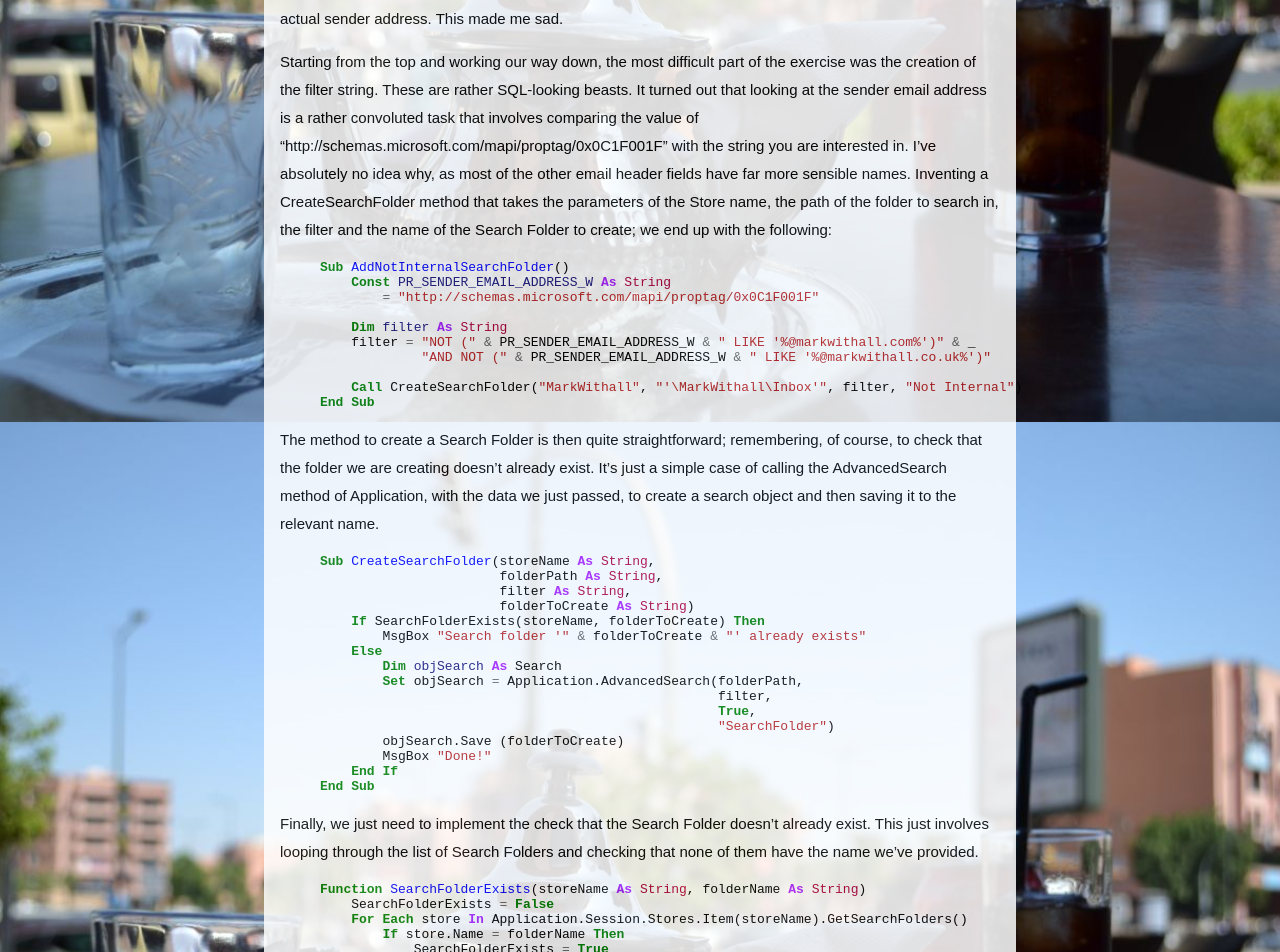
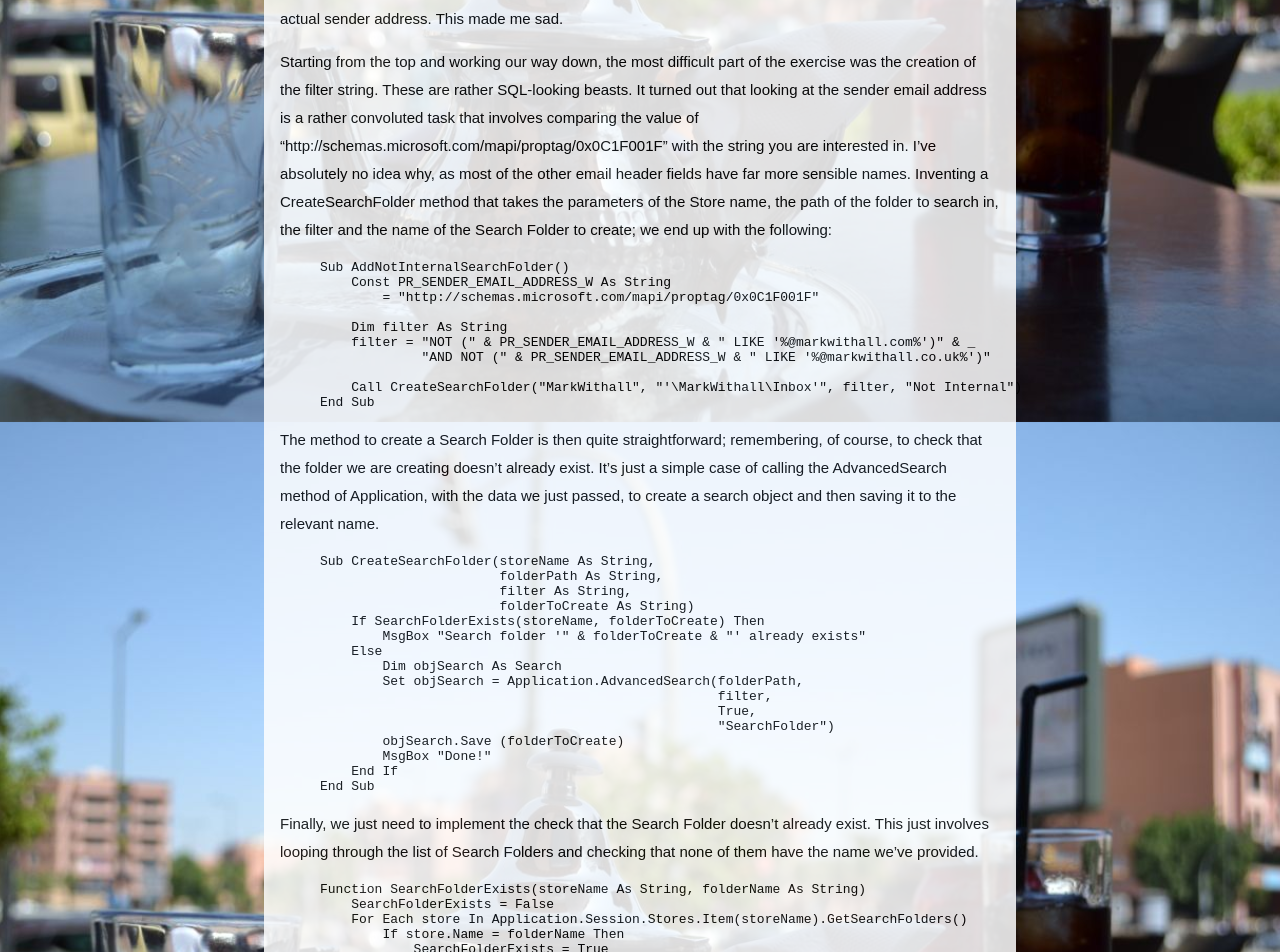
Before and after one commit to MarkWithall/markwithall.github.com, a Jekyll site: the page built from _posts/2013-02-01-create-outlook-2010-search-folder.md, in a window 1280 px wide and 1400 px high, scrolled down 478 px. Shown: the top 952 px of the window. Built offline with Jekyll 4.4.1, drawn with Linux system fonts in a browser that asks for light colours; some web fonts are replaced; some of the changed text lies outside the part shown.

Commit message:
Changed language name.

```diff
--- a/_posts/2013-02-01-create-outlook-2010-search-folder.md
+++ b/_posts/2013-02-01-create-outlook-2010-search-folder.md
@@ -10,7 +10,7 @@
 
 Starting from the top and working our way down, the most difficult part of the exercise was the creation of the filter string.  These are rather SQL-looking beasts.  It turned out that looking at the sender email address is a rather convoluted task that involves comparing the value of "http://schemas.microsoft.com/mapi/proptag/0x0C1F001F" with the string you are interested in.  I’ve absolutely no idea why, as most of the other email header fields have far more sensible names.  Inventing a CreateSearchFolder method that takes the parameters of the Store name, the path of the folder to search in, the filter and the name of the Search Folder to create; we end up with the following:
 
-{% highlight vb %}
+{% highlight vb.net %}
 Sub AddNotInternalSearchFolder()
     Const PR_SENDER_EMAIL_ADDRESS_W As String
         = "http://schemas.microsoft.com/mapi/proptag/0x0C1F001F"
@@ -25,7 +25,7 @@
 
 The method to create a Search Folder is then quite straightforward; remembering, of course, to check that the folder we are creating doesn't already exist.  It's just a simple case of calling the AdvancedSearch method of Application, with the data we just passed, to create a search object and then saving it to the relevant name.
 
-{% highlight vb %}
+{% highlight vb.net %}
 Sub CreateSearchFolder(storeName As String,
                        folderPath As String,
                        filter As String,
@@ -46,7 +46,7 @@
 
 Finally, we just need to implement the check that the Search Folder doesn't already exist.  This just involves looping through the list of Search Folders and checking that none of them have the name we've provided.
 
-{% highlight vb %}
+{% highlight vb.net %}
 Function SearchFolderExists(storeName As String, folderName As String)
     SearchFolderExists = False
     For Each store In Application.Session.Stores.Item(storeName).GetSearchFolders()
```
